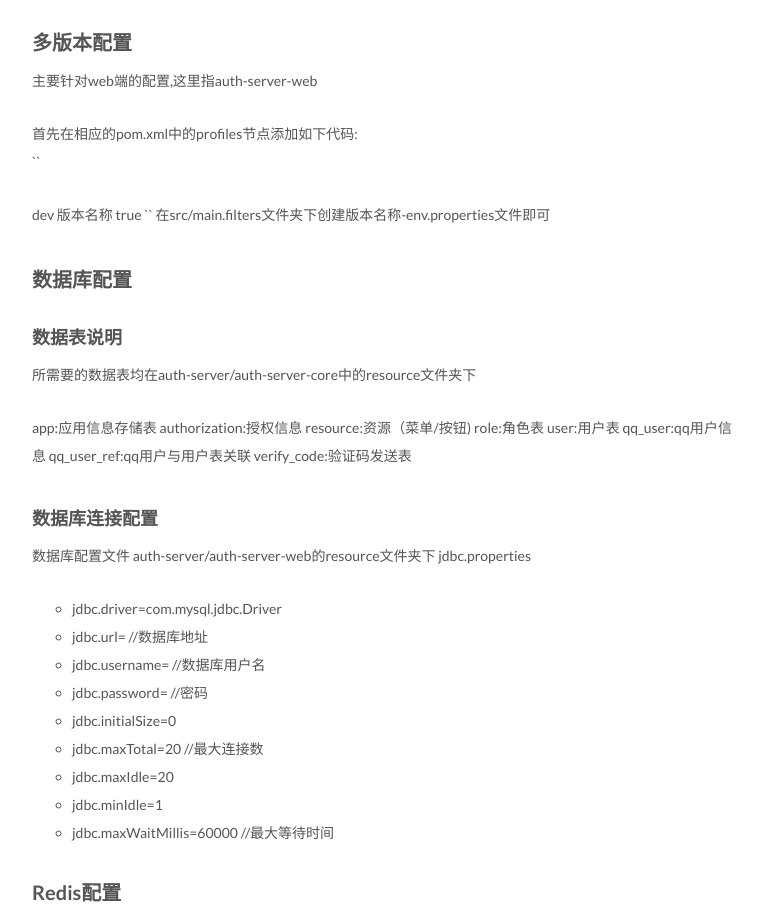
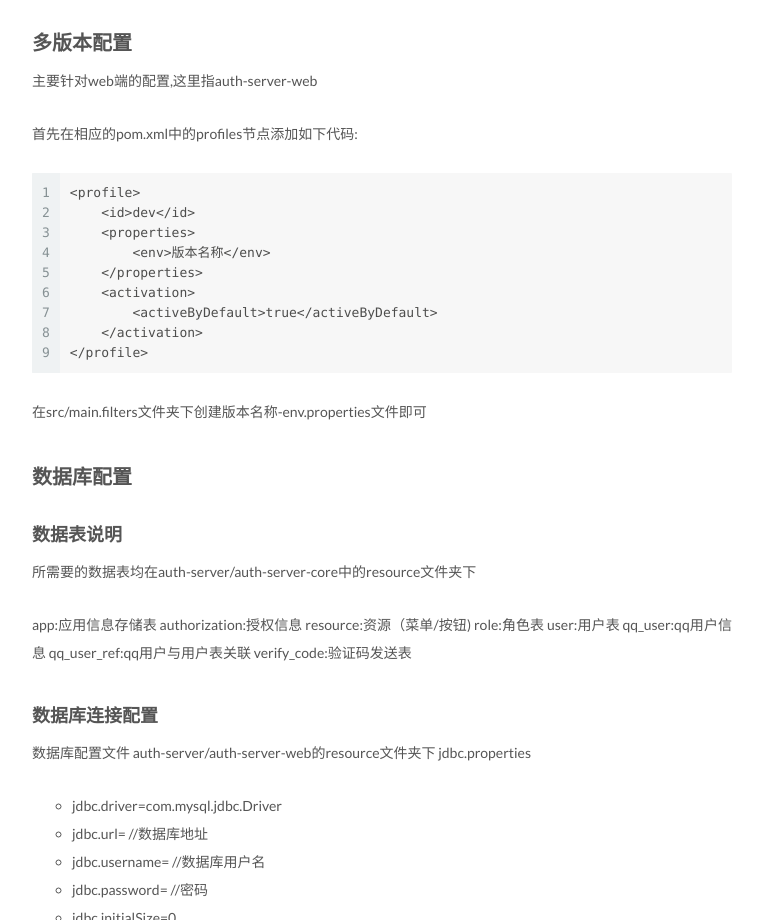
Before and after one commit to minlingchao1/blog, a plain HTML site: page 2017/06/06/auth-center-一站式登录授权中心/index.html in a window 1280 px wide. Shown: the part 1058-1978 px from the top of the page, without its empty margins (98-861 px from the left). Drawn offline with Linux system fonts and the light colour scheme.

Commit message:
update_homepage

```diff
--- a/2017/06/06/auth-center-一站式登录授权中心/index.html
+++ b/2017/06/06/auth-center-一站式登录授权中心/index.html
@@ -97,7 +97,7 @@
 <meta property="og:url" content="http://minlingchao1.github.io/2017/06/06/auth-center-一站式登录授权中心/index.html">
 <meta property="og:site_name" content="Seven">
 <meta property="og:description" content="项目地址https://github.com/minlingchao1/auth-center 项目说明auth-center是一个轻量级的权限管理系统。其核心目标是实现公司内部各个系统的权限的集中管理,利用cas单点登录实现系统的一站式登录 特点 单点登录 权限集中管理，提供权限管理中心 集成第三方登录，与现有账号绑定，方便快捷 利用shiro实现权限管理，灵活快捷，可以控制到页面的菜单或者按钮">
-<meta property="og:updated_time" content="2017-06-06T10:06:14.000Z">
+<meta property="og:updated_time" content="2017-06-06T12:57:12.000Z">
 <meta name="twitter:card" content="summary">
 <meta name="twitter:title" content="auth-center-一站式登录授权中心">
 <meta name="twitter:description" content="项目地址https://github.com/minlingchao1/auth-center 项目说明auth-center是一个轻量级的权限管理系统。其核心目标是实现公司内部各个系统的权限的集中管理,利用cas单点登录实现系统的一站式登录 特点 单点登录 权限集中管理，提供权限管理中心 集成第三方登录，与现有账号绑定，方便快捷 利用shiro实现权限管理，灵活快捷，可以控制到页面的菜单或者按钮">
@@ -342,18 +342,8 @@
 <li>auth-server 所有客户端的权限管理中心,包括角色分配，用户信息获取等功能</li>
 </ul>
 <h2 id="使用教程"><a href="#使用教程" class="headerlink" title="使用教程"></a>使用教程</h2><h3 id="多版本配置"><a href="#多版本配置" class="headerlink" title="多版本配置"></a>多版本配置</h3><p>主要针对web端的配置,这里指auth-server-web</p>
-<p>首先在相应的pom.xml中的profiles节点添加如下代码:<br>``</p>
-<p><profile>
-    <id>dev</id>
-    <properties>
-        <env>版本名称</env>
-    </properties>
-    <activation>
-        <activebydefault>true</activebydefault>
-    </activation>
-</profile>
-``
-在src/main.filters文件夹下创建版本名称-env.properties文件即可</p>
+<p>首先在相应的pom.xml中的profiles节点添加如下代码:<br><figure class="highlight plain"><table><tr><td class="gutter"><pre><div class="line">1</div><div class="line">2</div><div class="line">3</div><div class="line">4</div><div class="line">5</div><div class="line">6</div><div class="line">7</div><div class="line">8</div><div class="line">9</div></pre></td><td class="code"><pre><div class="line">&lt;profile&gt;</div><div class="line">    &lt;id&gt;dev&lt;/id&gt;</div><div class="line">    &lt;properties&gt;</div><div class="line">        &lt;env&gt;版本名称&lt;/env&gt;</div><div class="line">    &lt;/properties&gt;</div><div class="line">    &lt;activation&gt;</div><div class="line">        &lt;activeByDefault&gt;true&lt;/activeByDefault&gt;</div><div class="line">    &lt;/activation&gt;</div><div class="line">&lt;/profile&gt;</div></pre></td></tr></table></figure></p>
+<p>在src/main.filters文件夹下创建版本名称-env.properties文件即可</p>
 <h3 id="数据库配置"><a href="#数据库配置" class="headerlink" title="数据库配置"></a>数据库配置</h3><h4 id="数据表说明"><a href="#数据表说明" class="headerlink" title="数据表说明"></a>数据表说明</h4><p>所需要的数据表均在auth-server/auth-server-core中的resource文件夹下</p>
 <p>app:应用信息存储表
 authorization:授权信息
--- a/css/main.css
+++ b/css/main.css
@@ -1695,7 +1695,7 @@ pre .javascript .function {
   width: 4px;
   height: 4px;
   border-radius: 50%;
-  background: #6bd2ff;
+  background: #ff3293;
 }
 .links-of-blogroll {
   font-size: 13px;
```
Also changed, not shown: 2017/05/09/内存多叉树实现无限树形菜单/index.html (+1 -1 lines), index.html (+2 -12 lines).
